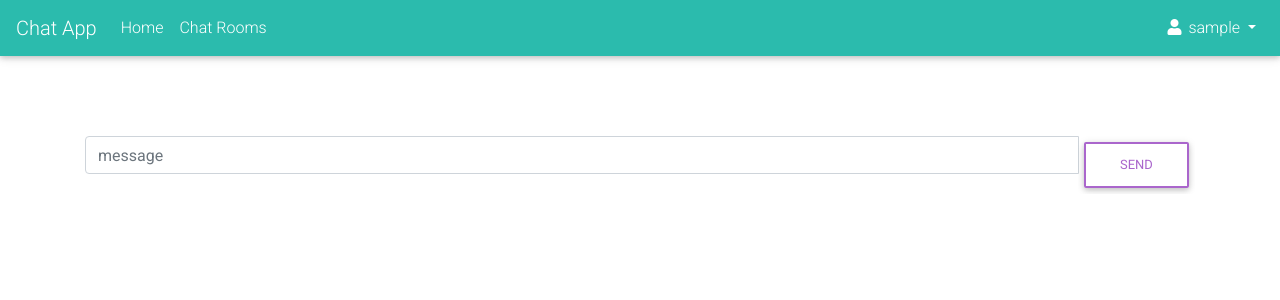
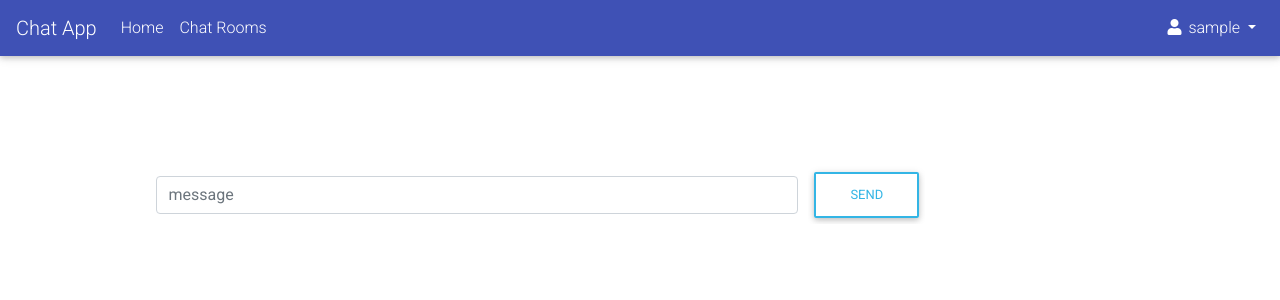
Before and after one commit to Chris-C3A/ChatApp, a Flask app: page /chat/general in a window 1280 px wide. Shown: the top 300 px of the page. Run offline with Flask 2, Linux system fonts and the light colour scheme; the visitor is signed in with stand-in values (Sample User, id 1); data comes from the database, SQL or seed files in the repository; both versions use the stored data as it was after the commit; data that the repository does not hold is empty; parts of the project's set-up code (start-up, migrations or seed data) failed here and were passed over; some libraries are stand-ins or nearby versions.

Commit message:
navbar change

```diff
--- a/chatapp/static/css/main.css
+++ b/chatapp/static/css/main.css
@@ -9,3 +9,15 @@
   margin: 0 auto;
   margin-top: 80px;
 }
+
+.messageForm {
+  margin: auto;
+  width: 90%;
+  padding: 10px;
+}
+
+.message_holder {
+  margin: auto;
+  width: 90%;
+  padding: 10px;
+}
--- a/chatapp/templates/chat.html
+++ b/chatapp/templates/chat.html
@@ -29,10 +29,10 @@
 
     <form method="POST" action="">
         {{ form.hidden_tag() }}
-
-        <div class="input-group mb-3">
+        <div class="form-row align-items-center messageForm">
+          <div class="col-8">
             {% if form.message.errors %}
-              {{ form.message(id="message", class="form-control", placeholder="message") }}
+                {{ form.message(id="message", class="form-control py-0", placeholder="message") }}
                 <div class="invalid-feedback">
                     {% for error in form.message.errors %}
                         <span>{{ error }}</span>
@@ -41,11 +41,11 @@
             {% else %}
                 {{ form.message(id="message", class="form-control", placeholder="message") }}
             {% endif %}
-          <div class="input-group-append">
-            {{ form.submit(class="btn btn-outline-secondary") }}
+              </div>
+              <div class="col-auto">
+                {{ form.submit(class="cus-b btn btn-outline-info btn-rounded waves-effect") }}
               </div>
             </div>
-
     </form>
 {% endblock %}
 
--- a/chatapp/templates/layout.html
+++ b/chatapp/templates/layout.html
@@ -19,7 +19,7 @@
 </head>
 <body>
   <!--Navbar -->
-  <nav class="mb-1 navbar navbar-expand navbar-dark default-color">
+  <nav class="mb-1 navbar navbar-expand navbar-dark indigo sticky-top">
     <a class="navbar-brand" href="/">Chat App</a>
     <button class="navbar-toggler" type="button" data-toggle="collapse" data-target="#navbarSupportedContent-333"
       aria-controls="navbarSupportedContent-333" aria-expanded="false" aria-label="Toggle navigation">
```
Also changed, not shown: chatapp/site.db. Lines whose indentation alone changed are shown as unchanged.
